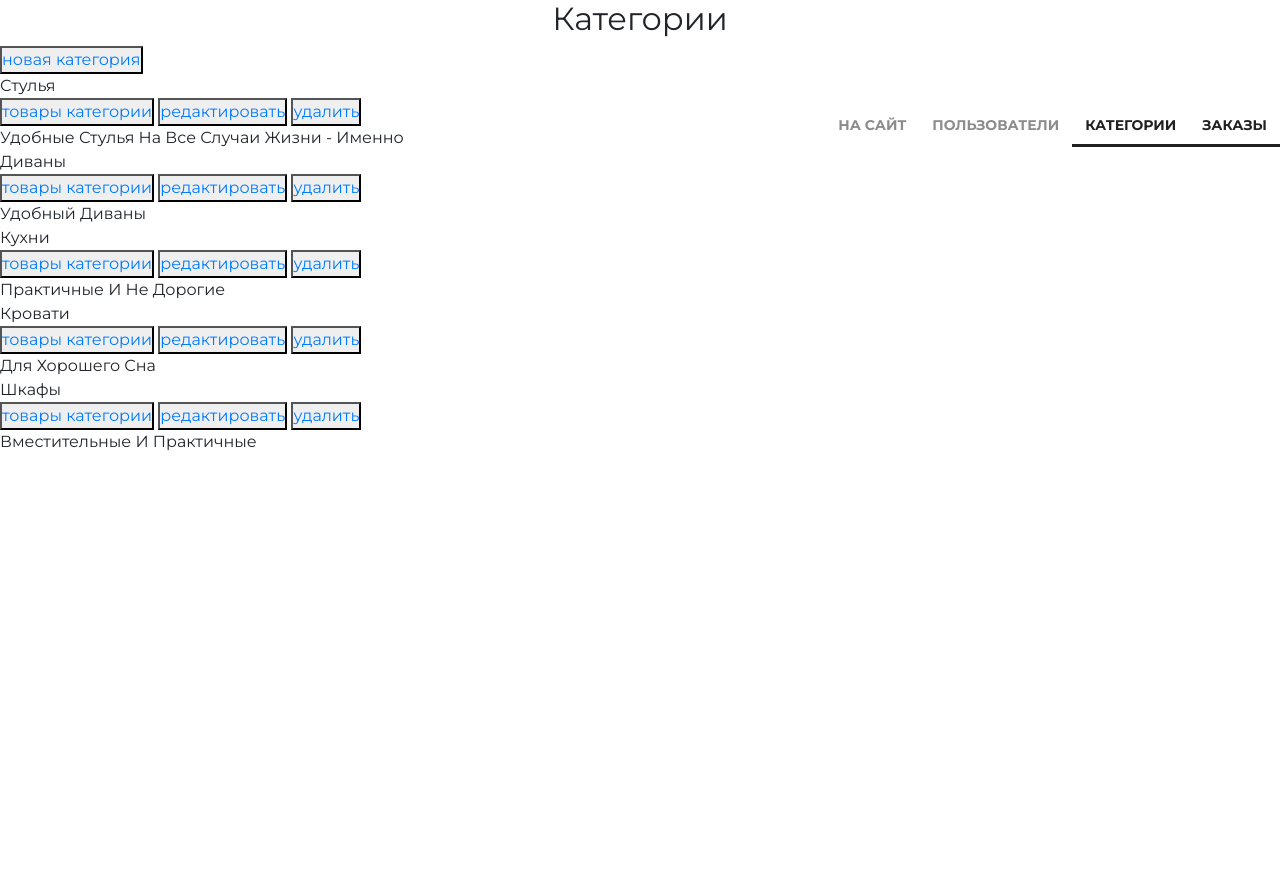
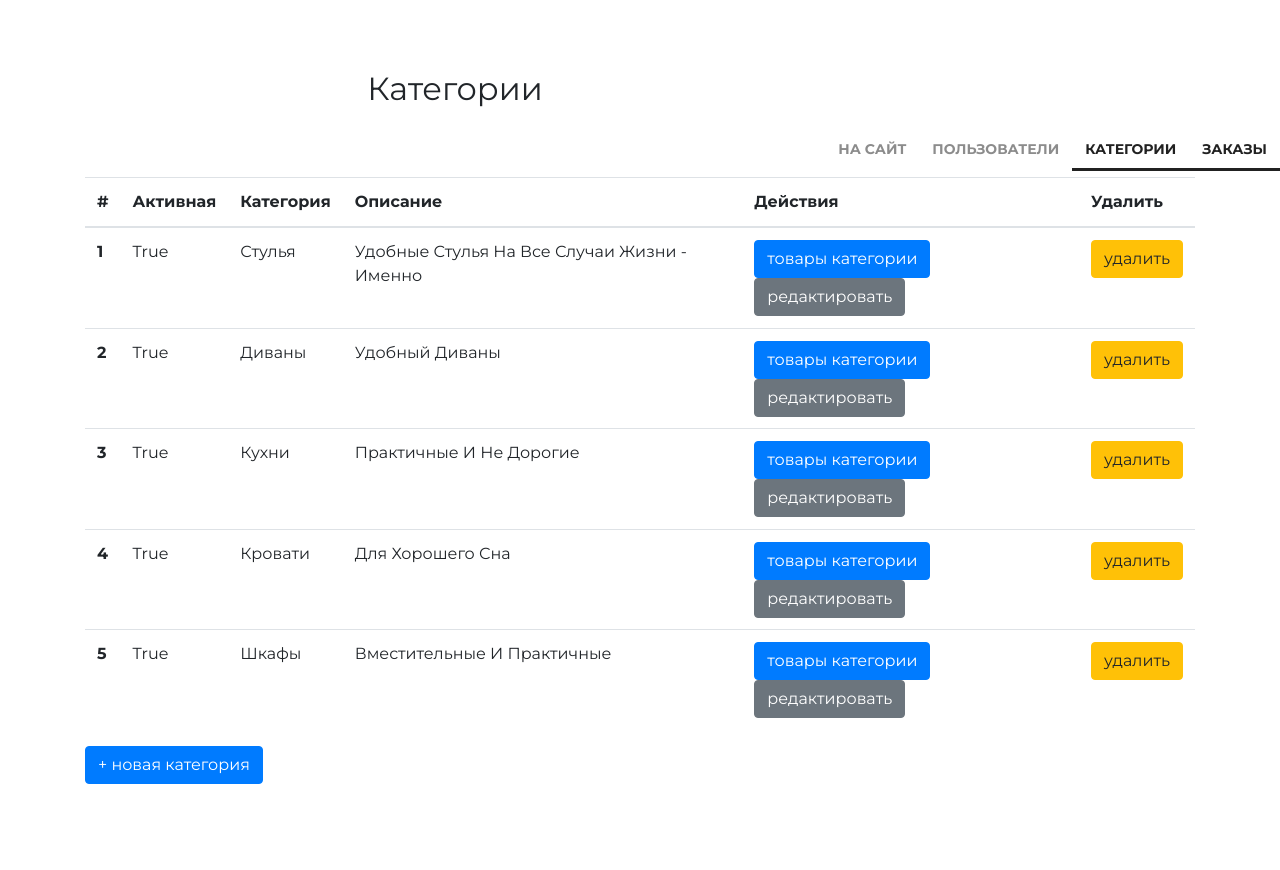
Before and after one commit to PZhirnov/GeekShop2, a Django app: page /admin/categories/read/ in a window 1280 px wide. Before the commit the page ends 451 px from the top, so only its background shows below. Run offline with Django 3.2, Linux system fonts and the light colour scheme; a user stored in the database is signed in; data comes from the database, SQL or seed files in the repository; parts of the project's set-up code (start-up, migrations or seed data) failed here and were passed over; some libraries are stand-ins or nearby versions.

Commit message:
дорабатывал верстку для сдачи итогового проекта

```diff
--- a/geekshop/adminapp/templates/adminapp/base.html
+++ b/geekshop/adminapp/templates/adminapp/base.html
@@ -1,5 +1,7 @@
+{% load static %}
+
 <!DOCTYPE html>
-{% load static %}
+
 <html>
 <head>
 	<meta charset="utf-8">
@@ -17,28 +19,26 @@
 
     <!-- Блок для скриптов -->
     {% block js %}
-
+        <script src="{% static 'js/jquery-3.6.0.min.js' %}"></script>
+        <script src="{% static 'js/popper.min.js' %}"></script>
+        <script src="{% static 'js/bootstrap.min.js' %}"></script>
     {% endblock %}
 </head>
 
     <body>
-          <div class="">
+    {% block menu %}
+         {% include 'adminapp/includes/inc_menu.html' %}
+    {% endblock %}
+        <div class="container" style="margin-top: 70px;">
+
             <div class="h2 text-center head">
-              {{ title|title }}
+                {{ title }}
             </div>
-                {% block menu %}
-                      <div class="">
-                            {% include 'adminapp/includes/inc_menu.html' %}
-                      </div>
-                {% endblock %}
 
-          </div>
-          <div class="">
-                {% block content %}
+            {% block content %}
 
-                {% endblock %}
-          </div>
-
+            {% endblock %}
+        </div>
     </body>
 
 </html>
--- a/geekshop/adminapp/templates/adminapp/categories.html
+++ b/geekshop/adminapp/templates/adminapp/categories.html
@@ -3,42 +3,47 @@
 
 {% block content %}
     <div class="categories_list">
-    <button class="new_category">
-      <a href={% url 'admin:category_create' %}>
-        новая категория
-      </a>
-    </button>
 
+        <table class="table">
+            <thead>
+            <tr>
+                <th>#</th>
+                <th>Активная</th>
+                <th>Категория</th>
+                <th>Описание</th>
+                <th>Действия</th>
+                <th>Удалить</th>
+            </tr>
+            </thead>
+            <tbody>
               {% for object in object_list %}
-      <div class="category_record {% if not object.is_active %}not_active{% endif %}">
-
-        <div class="category_name">
-          {{ object.name|title }}
-        </div>
-
+              <tr>
+                  <th scope="row">{{ forloop.counter }}</th>
+                  <td>{{ object.is_active }}</td>
+                  <td>{{ object.name|title }}</td>
+                  <td>{{ object.description|title }}</td>
+                  <td>
                         <div class="category_actions">
-          <button>
-            <a href={% url 'admin:products' object.pk %}>
+                            <a href="{% url 'admin:products' object.pk %}" class="btn btn-primary">
                                 товары категории
                             </a>
-          </button>
-          <button>
-            <a href={% url 'admin:category_update' object.pk %}>
+                            <a href="{% url 'admin:category_update' object.pk %}" class="btn btn-secondary">
                                 редактировать
                             </a>
-          </button>
-          <button>
-            <a href={% url 'admin:category_delete' object.pk %}>
+                        </div>
+                  </td>
+                  <td>
+                        <a href="{% url 'admin:category_delete' object.pk %}" class="btn btn-warning">
                                 удалить
                         </a>
-          </button>
-        </div>
+                  </td>
+              <tr>
+              {% endfor %}
+            </tbody>
+            </table>
 
-        <div class="category_desc">
-          {{ object.description|title }}
-        </div>
-
-      </div>
-    {% endfor%}
+          <a href={% url 'admin:category_create' %} class="btn btn-primary">
+            + новая категория
+          </a>
     </div>
 {% endblock %}
--- a/geekshop/adminapp/templates/adminapp/product_delete.html
+++ b/geekshop/adminapp/templates/adminapp/product_delete.html
@@ -4,6 +4,12 @@
 
 {% block content %}
     <div class = 'confirmation'>
+        {% if object.is_active %}
+        да
+        {% else %}
+        нет
+        {% endif %}
+
         Вы уверены, что хотите удалить данный продукт " {{ object.name }}"?
         {{ object.pk }}
         <form action="{% url 'admin:product_delete' object.pk %}" method="post">
```
Also changed, not shown: geekshop/adminapp/templates/adminapp/order_list.html (+5 -13 lines), geekshop/adminapp/templates/adminapp/user_delete.html (+18 -20 lines). Lines whose indentation alone changed are shown as unchanged.
